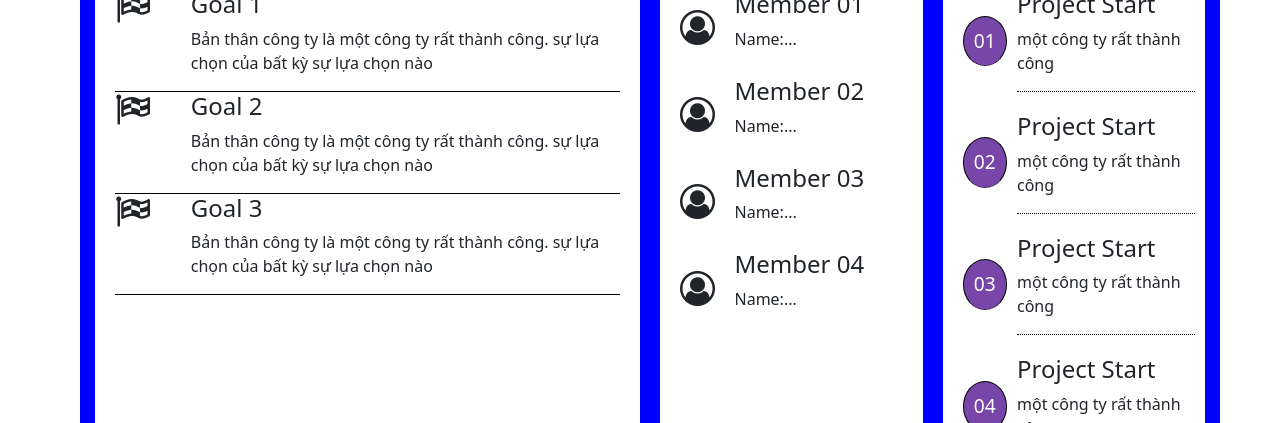
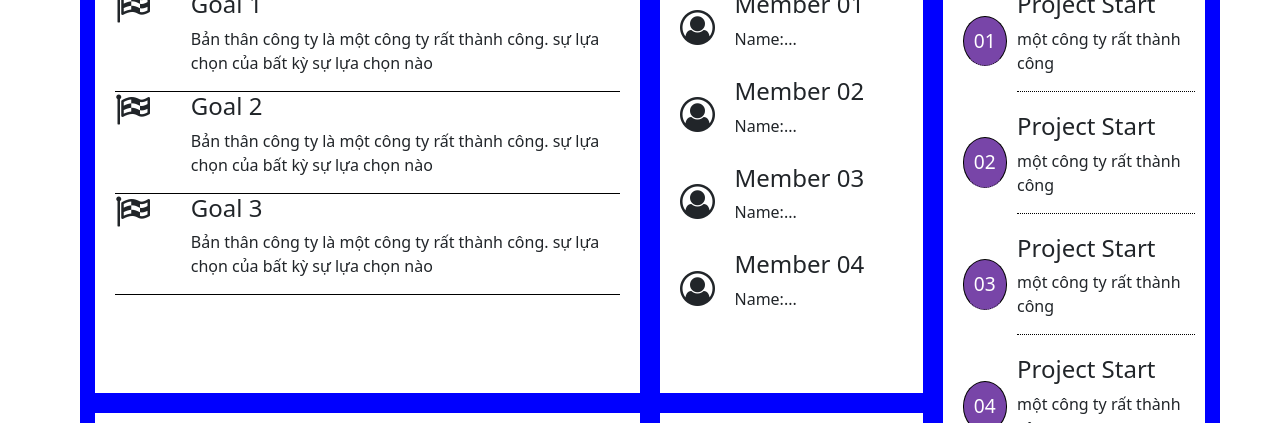
Before and after one commit to nhat-ninja/assignment03, a plain HTML site: page digita-cv.html in a window 1280 px wide. Shown: the part 102-525 px from the top of the page. Drawn offline with nearby package versions, Linux system fonts and the light colour scheme.

Commit message:
Update digital.css

```diff
--- a/css/digital.css
+++ b/css/digital.css
@@ -10,7 +10,7 @@
 .container {
   display: grid;
   grid-template-columns: 50% repeat(2, 25%);
-  grid-template-rows: 500 500px;
+  grid-template-rows: 500px 500px;
   border: 5px solid blue;
   padding: 0;
 }
```
